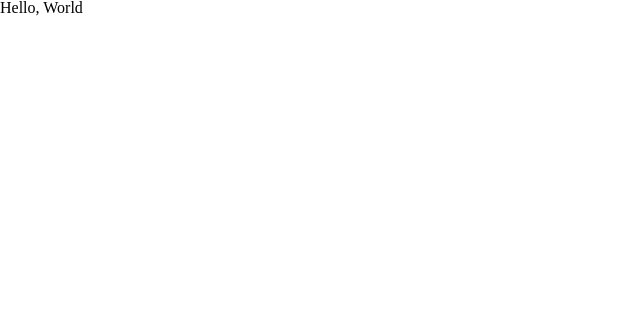
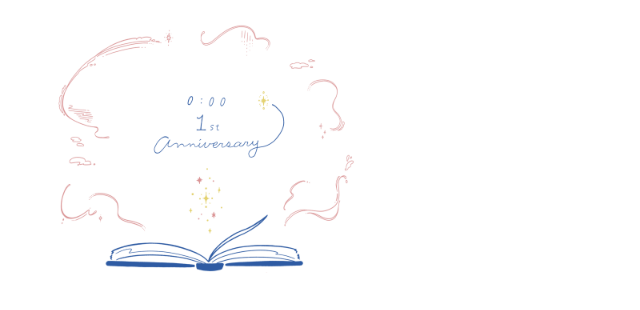
Before and after one commit to yshir/zero3-1st-anniversary, a Next.js app: page / in a window 1280 px wide. Shown: the top 310 px of the page, without its empty margins (0-640 px from the left). Built offline with nearby package versions, Linux system fonts and the light colour scheme.

Commit message:
add home

```diff
--- /dev/null
+++ b/src/components/Home/index.tsx
@@ -0,0 +1,17 @@
+import React from 'react';
+import Image from 'next/image';
+import styled from 'styled-components';
+
+interface IProps {
+  className?: string;
+}
+
+const Component: React.FC<IProps> = ({ className }) => (
+  <div className={className}>
+    <div>
+      <Image src="/assets/images/hero.png" alt="Hero image" height={300} width={400} quality={100} />
+    </div>
+  </div>
+);
+
+export const Home = styled(Component)``;
--- a/src/pages/index.tsx
+++ b/src/pages/index.tsx
@@ -1,10 +1,15 @@
 import React from 'react';
 import { NextPage } from 'next';
+import { Home } from '../components/Home';
+import Head from 'next/head';
 
 const IndexPage: NextPage = () => (
-  <div>
-    <p>Hello, World</p>
-  </div>
+  <>
+    <Head>
+      <title>0:00 1st Anniversary</title>
+    </Head>
+    <Home />
+  </>
 );
 
 export default IndexPage;
```
Also changed, not shown: public/assets/images/hero.png (added), 1 other file (tests, documents, lock files or other folders).
